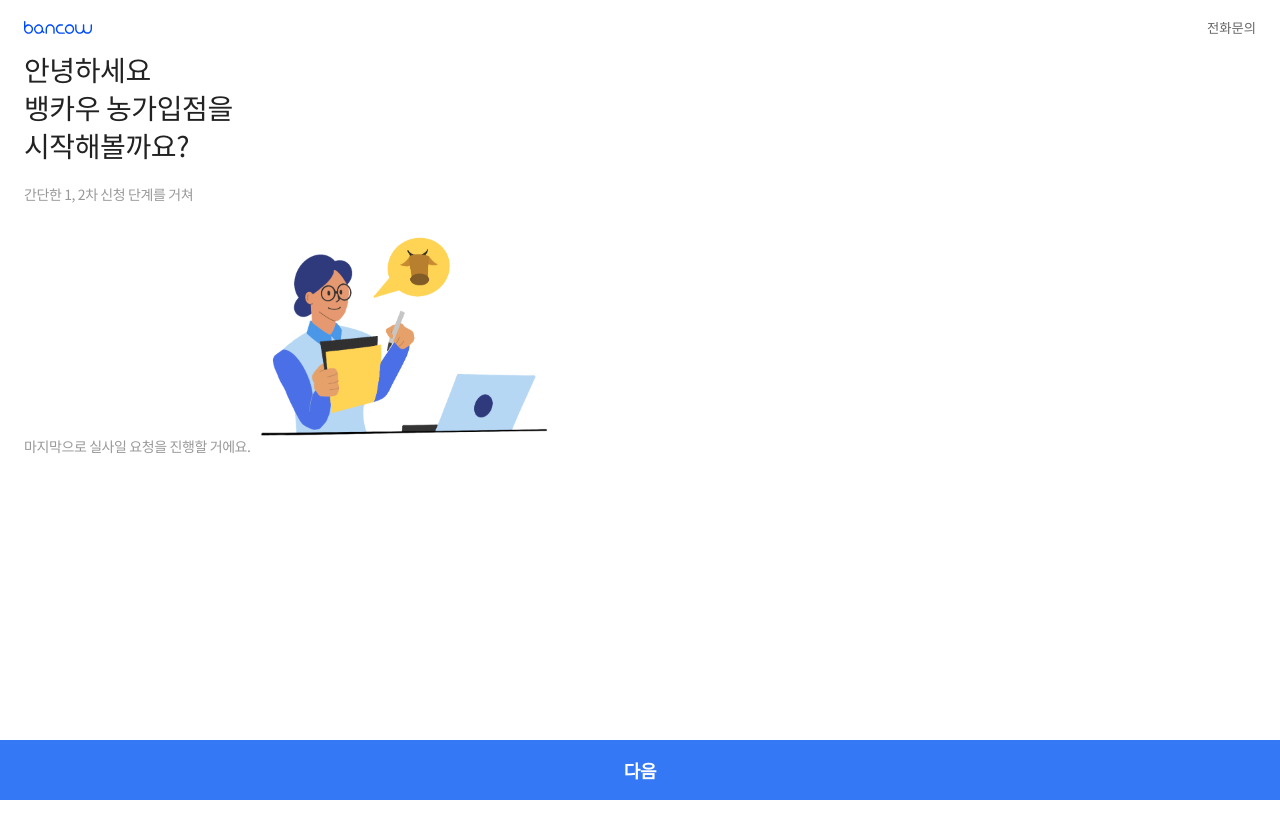
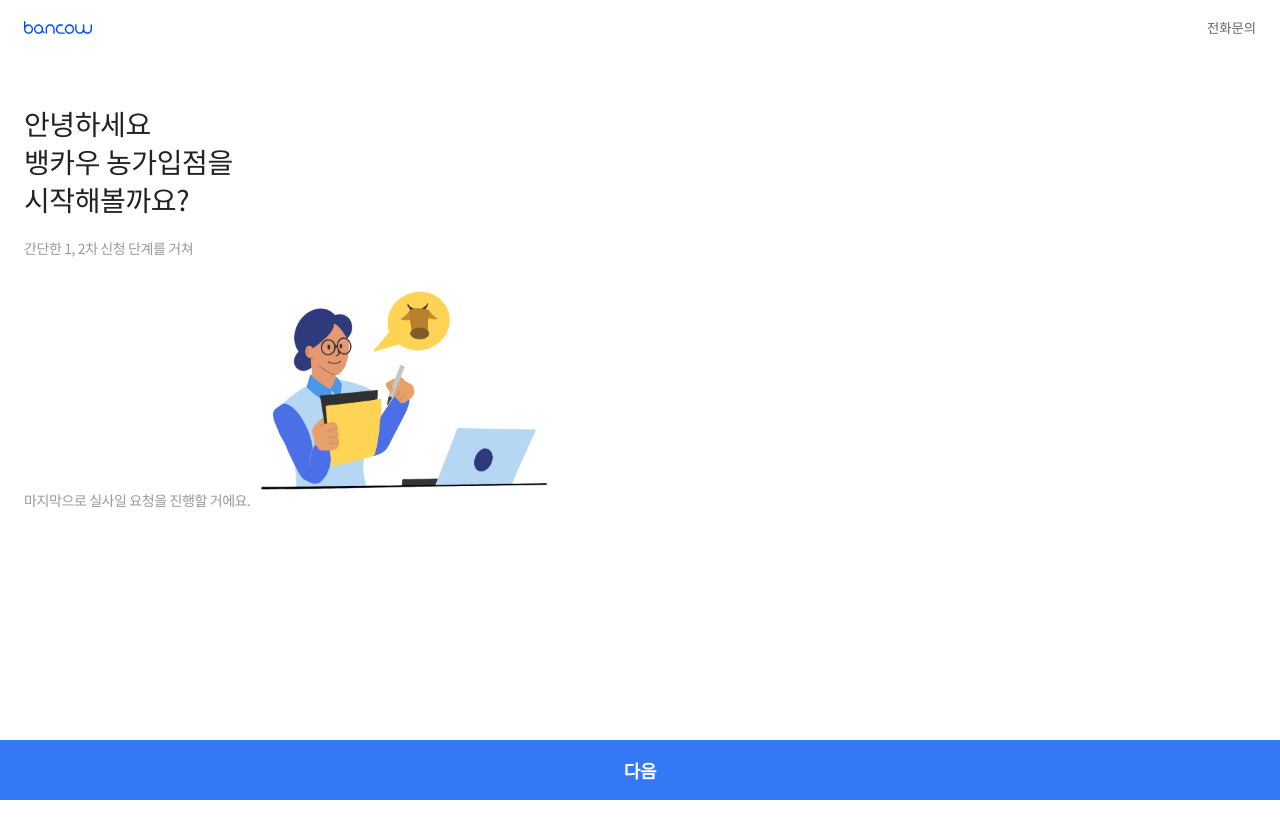
Before and after one commit to BancowFive/Bancow_Farm_process_FE, a Next.js app in the folder client/: page / in a window 1280 px wide. Shown: the top 838 px of the page. After the commit the page ends 800 px from the top, so only its background shows below. Built offline with nearby package versions, Linux system fonts and the light colour scheme.

Commit message:
feat: Set AppLayout component for inspecting header area

```diff
--- /dev/null
+++ b/client/components/AppLayout.js
@@ -0,0 +1,16 @@
+import styled from "styled-components";
+import PropTypes from "prop-types";
+
+const Layout = styled.div`
+  padding-top: 54px;
+`;
+
+const AppLayout = ({ children }) => {
+  return <Layout>{children}</Layout>;
+};
+
+AppLayout.propTypes = {
+  children: PropTypes.node.isRequired,
+};
+
+export default AppLayout;
--- a/client/pages/_app.js
+++ b/client/pages/_app.js
@@ -3,6 +3,8 @@ import { ThemeProvider } from "styled-components";
 import Header from "../components/Header";
 import { theme } from "../styles";
 import GlobalStyle from "../styles/globalStyle";
+import AppLayout from "../components/AppLayout";
+
 function App({ Component, pageProps }) {
   return (
     <>
@@ -20,7 +22,9 @@ function App({ Component, pageProps }) {
         <GlobalStyle />
 
         <Header />
-        <Component {...pageProps} />
+        <AppLayout>
+          <Component {...pageProps} />
+        </AppLayout>
       </ThemeProvider>
     </>
   );
```
